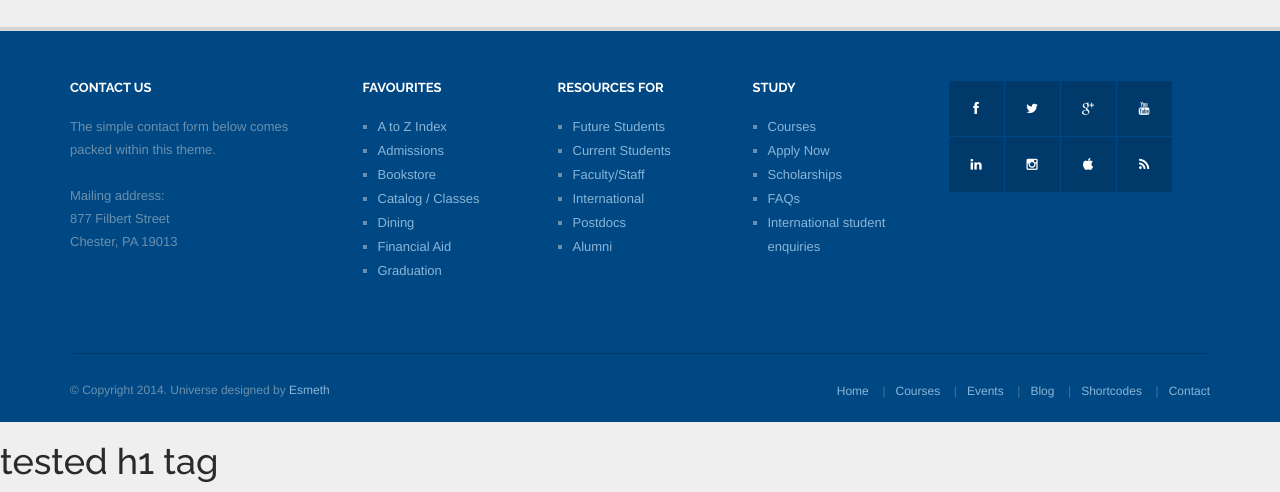
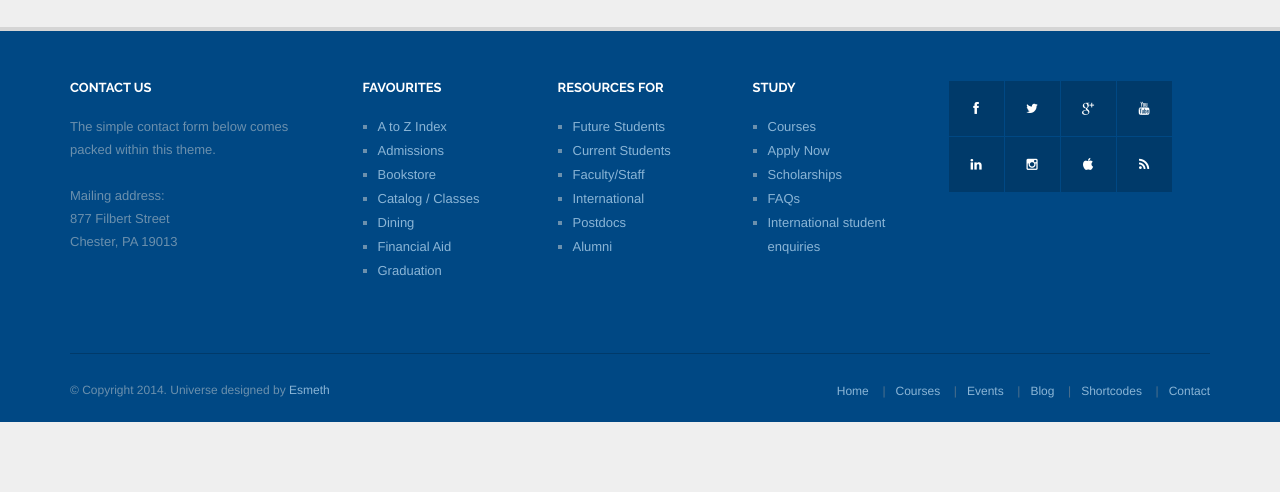
Before and after one commit to sathigithub2014/universesite, a plain HTML site: page Blue/index.html in a window 1280 px wide. Shown: the part 1666-2158 px from the top of the page. After the commit the page ends 2088 px from the top, so only its background shows below. Drawn offline with Linux system fonts and the light colour scheme.

Commit message:
commented h1 tag

```diff
--- a/Blue/index.html
+++ b/Blue/index.html
@@ -587,6 +587,6 @@
     <script src="bootstrap/js/bootstrap.min.js"></script>
     <script src="js/plugins.js"></script>
     <script src="js/custom.js"></script>
-<h1> tested h1 tag</h1>
+<!--<h1> tested h1 tag</h1>-->
 </body>
 </html>
```
